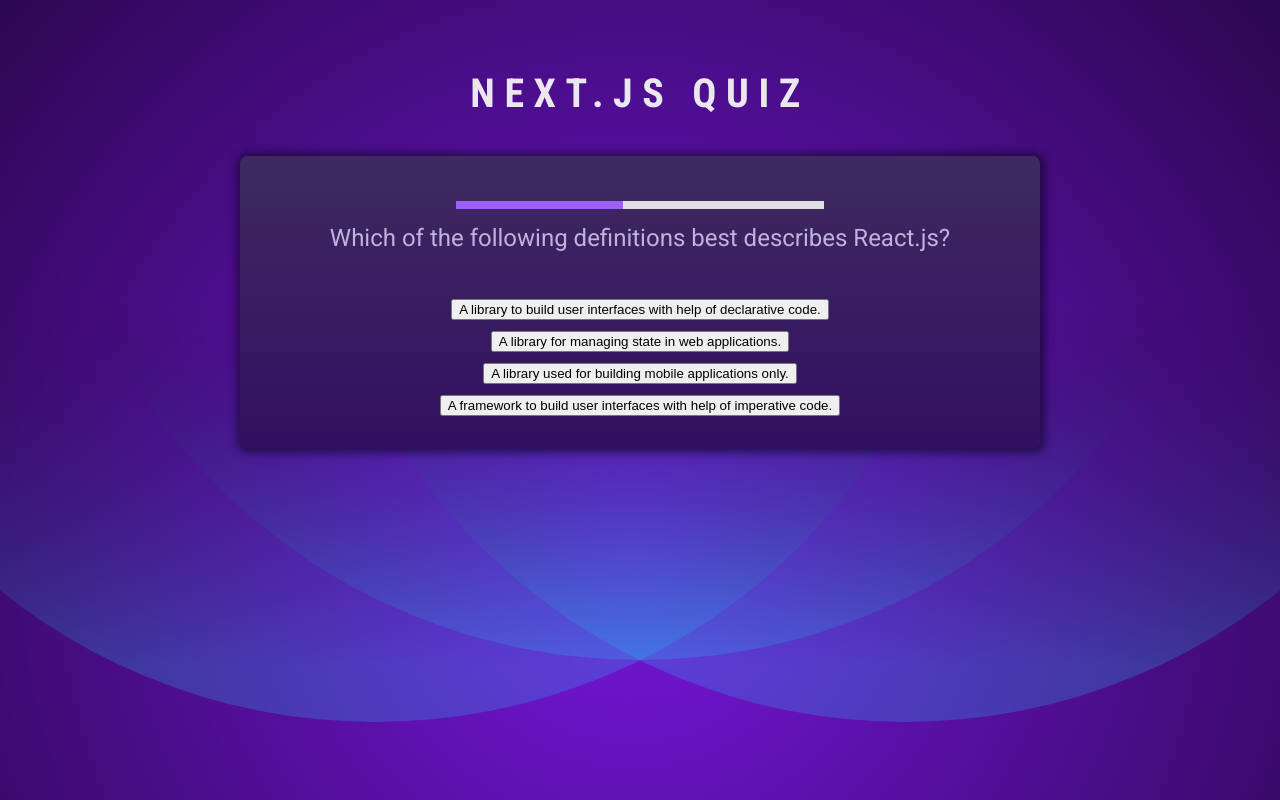
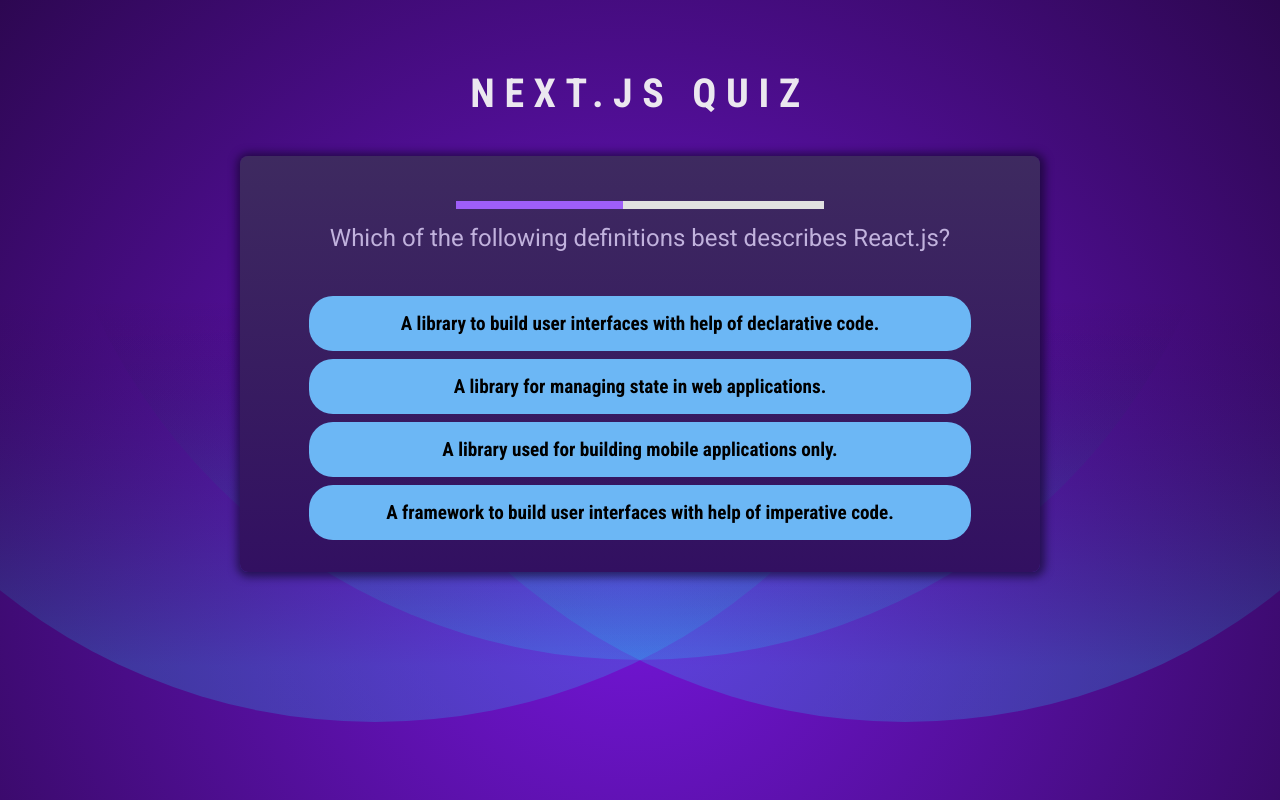
Before and after one commit to rjoshf/Nextjs-quizapp, a Next.js app: page / in a window 1280 px wide. Built offline with nearby package versions, Linux system fonts and the light colour scheme.

Commit message:
Fixed button spam bug

```diff
--- a/components/QuestionTimer.tsx
+++ b/components/QuestionTimer.tsx
@@ -4,7 +4,7 @@
 
 const QuestionTimer: React.FC<{ timeout: number; onTimeout: () => void }> = ({ timeout, onTimeout }) => {
     //state keeping track of the remaining time on the question.
-    const [remainingTime, setRemainingTime] = useState<number>(timeout);
+    const [remainingTime, setRemainingTime] = useState(timeout);
 
     //Setting the timer for a question and triggering the onTimeout function when time is up.
     useEffect(() => {
--- a/components/Quiz.module.css
+++ b/components/Quiz.module.css
@@ -4,7 +4,6 @@
     padding: 2rem;
     background: linear-gradient(180deg, #3e2a60 0%, #321061 100%);
     border-radius: 8px;
-    /* box-shadow: 1px 1px 4px 1px rgba(0, 0, 0, 0.6); */
     box-shadow: 1px 1px 8px 4px rgba(12, 5, 32, 0.6);
     text-align: center;
 }
@@ -27,3 +26,39 @@
     align-items: center;
     gap: 0.5rem;
 }
+
+.answer {
+    width: 90%;
+    margin: 0 auto;
+}
+
+.answer button {
+    background:none;
+    border:none;
+    width: 100%;
+    font-family: 'Roboto Condensed', sans-serif;
+    font-size: 1.2rem;
+    padding: 1rem 2rem;
+    border-radius: 24px;
+    background: #6cb7f5;
+    cursor: pointer;
+    transition: all 0.2s ease-in-out;
+    font-weight: bold;
+}
+
+.answerButton.selected {
+    background-color: orange;
+}
+
+.answerButton.correct {
+    background-color: green;
+}
+
+.answerButton.wrong {
+    background-color: red;
+}
+
+.answerButton:disabled {
+    color: black;
+    border: inherit;
+}
--- a/components/Quiz.tsx
+++ b/components/Quiz.tsx
@@ -10,6 +10,8 @@
 
 
 export default function Quiz() {
+
+    const [answerState, setAnswerState] = useState('')
     //State containing the entered answers by the user.
     const [userAnswers, setUserAnswers] = useState<string[]>([]);
 
@@ -17,14 +19,27 @@
     const [shuffledAnswers, setShuffledAnswers] = useState<string[]>([]);
 
     //constant to determine which question is currently active.
-    const activeQuestionIndex = userAnswers.length;
+    const activeQuestionIndex = answerState === '' ? userAnswers.length : userAnswers.length - 1;
 
     //constant to represent if quiz has ended
     const quizIsComplete = activeQuestionIndex === QUESTIONS.length;
 
     //function to append the answer to the userAnswers array
     const handleSelectAnswer = (selectedAnswer: string) => {
+        setAnswerState('answered');
         setUserAnswers(prevState => [...prevState, selectedAnswer]);
+
+        setTimeout(() => {
+            if (selectedAnswer === QUESTIONS[activeQuestionIndex].answers[0]) {
+                setAnswerState('correct');
+            } else {
+                setAnswerState('wrong');
+            }
+
+            setTimeout(() => {
+                setAnswerState('')
+            }, 2000)
+        }, 1000)
     }
 
     //function to handle running out of time - useCallback is to cache this function to stop it over-running, as its a useEffect dependency
@@ -56,7 +71,23 @@
                     <QuestionTimer key={activeQuestionIndex} timeout={10000} onTimeout={handleSkipAnswer}></QuestionTimer>
                     <h2>{QUESTIONS[activeQuestionIndex].text}</h2>
                     <ul className={styles.answers}>
-                        {shuffledAnswers.map(answer => <li key={answer}><button onClick={() => handleSelectAnswer(answer)}>{answer}</button></li>)}
+                        {shuffledAnswers.map(answer => {
+                            const isSelected = userAnswers[userAnswers.length - 1] === answer
+                            let cssClass = '';
+
+                            if (answerState === 'answered' && isSelected) {
+                                cssClass = styles.selected;
+                            }
+
+                            if ((answerState === 'correct' || answerState === 'wrong') && isSelected) {
+                                cssClass = styles[answerState];
+                            }
+
+                            return (
+                                <li key={answer} className={styles.answer}><button onClick={() => handleSelectAnswer(answer)} className={`${styles.answerButton} ${cssClass}`} disabled={answerState === '' ? false : true}>{answer}</button></li>
+                            )
+
+                        })}
                     </ul>
                 </div>
             </div>}
```
